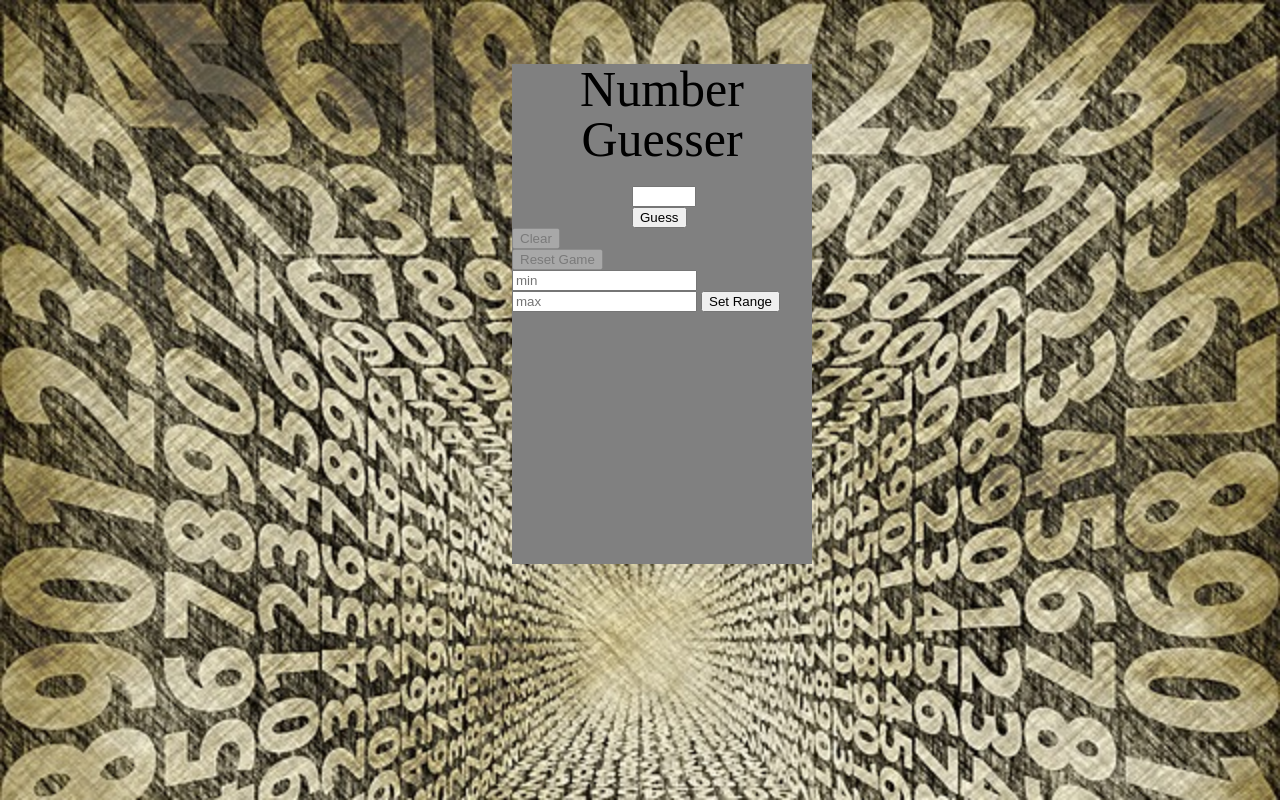
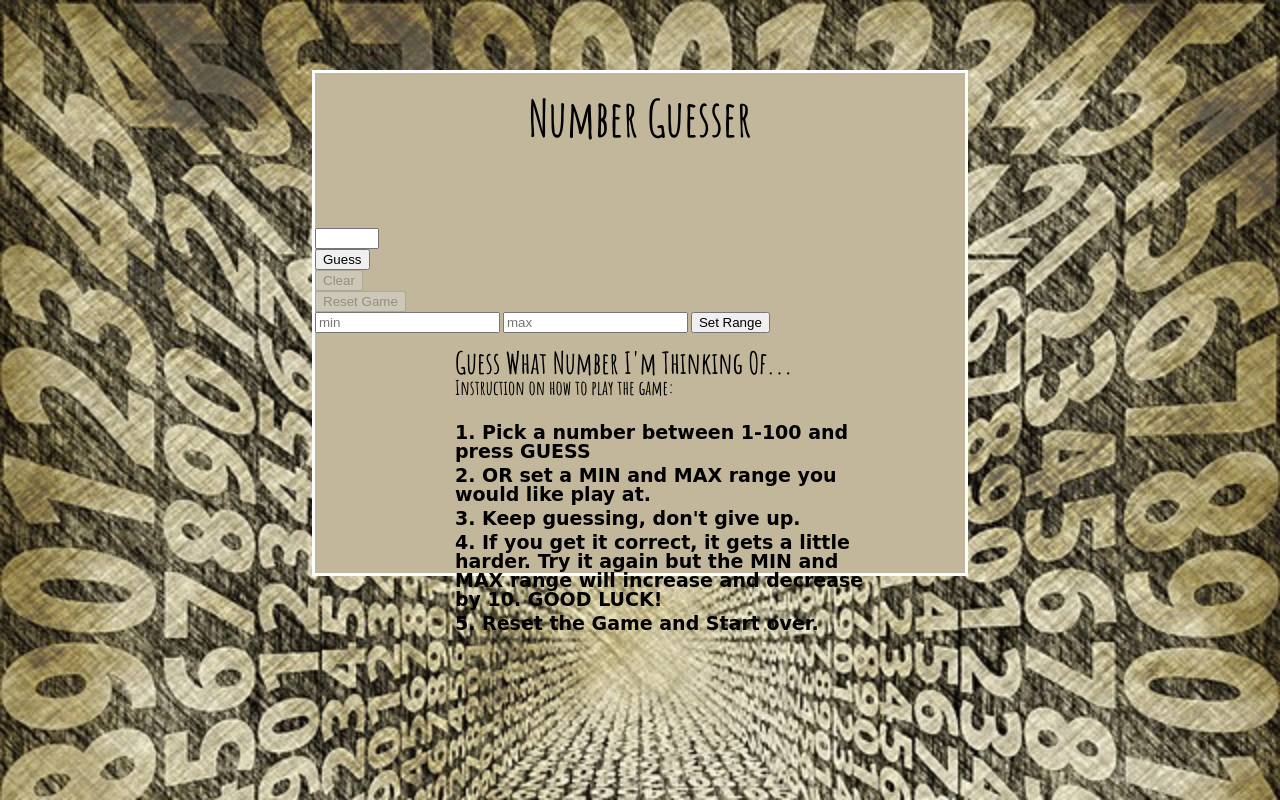
Before and after one commit to Peter-Springer/number-guesser, a plain HTML site: page index.html in a window 1280 px wide. Drawn offline with Linux system fonts and the light colour scheme; a web font is replaced by a local one.

Commit message:
add styling and tidied up some not all index.html

```diff
--- a/index.html
+++ b/index.html
@@ -3,7 +3,9 @@
 <html>
 <head>
   <meta charset="utf-8">
-  <title>Number Guesser!</title>
+  <title>Let's Play a Game!!</title>
+  <link href='https://fonts.googleapis.com/css?family=Amatic+SC:700' rel='stylesheet' type='text/css'>
+  <link href='https://fonts.googleapis.com/css?family=Amatica+SC' rel='stylesheet' type='text/css'>
   <link rel="stylesheet" href="reset.css" media="screen">
   <link rel="stylesheet" href="styles.css" media="screen">
 </head>
@@ -12,9 +14,8 @@
   <section>
 
   <h1>Number Guesser</h1>
-  <div class="output">
 
-  </div>
+  <div class="output"></div>
 
   <div>
     <p class="message"></p>
@@ -25,6 +26,7 @@
   </div>
 
   <button id="guess">Guess</button>
+
   <article>
   <div>
     <button disabled="true" class="clear">Clear</button>
@@ -40,6 +42,25 @@
     <button class="set-min-max">Set Range</button>
   </div>
 
+<ol class="instructions">
+  <h2>Guess What Number I'm Thinking Of...</h2>
+<p>
+  Instruction on how to play the game:
+  <br>
+  <br>
+</p>
+  <li>1. Pick a number between 1-100 and press GUESS </li>
+  <li>2. OR set a MIN and MAX range you would like
+        play at.
+  </li>
+  <li>3. Keep guessing, don't give up. </li>
+  <li>4. If you get it correct, it gets a little harder.
+        Try it again but the MIN and MAX range will increase
+        and decrease by 10. GOOD LUCK!
+  </li>
+  <li>5. Reset the Game and Start over. </li>
+</ol>
+
   <script src="script.js"></script>
 </section>
 </body>
--- a/styles.css
+++ b/styles.css
@@ -1,34 +1,69 @@
 body {
   background: url(images/numbers.jpg) no-repeat;
   background-size: cover;
+  font-family: 'Amatic SC', cursive;
+  font-weight: 900;
 }
 
 section {
-  background: grey;
-  margin-top: 5%;
-  margin-left: 40%;
+  background-color: #C2B79B;
+  margin: auto;
+  margin-top: 70px;
   height: 500px;
-  width: 300px;
-}
-
-#guess, #input-value {
-  margin-left: 40%;
+  width: 650px;
+  border: 3px solid white;
+  position: relative;
 }
 
 h1 {
   font-size: 50px;
+  margin-top: 20px;
   margin-bottom: 2%;
   text-align: center;
 }
 
-.output {
-  margin-bottom: 2%;
-  width: 10px;
-  height: 10px;
-  color: black;
+h2{
+  font-size: 30px;
+  margin-top: 15px;
 }
 
-article {
+.output {
+  width: 15px;
+  height: 52px;
+  margin: auto;
+  color: black;
+  font-size: 300%;
+}
+
+.message{
+  font-size: 150%;
+  height: 20px;
+  width: 100%;
+  margin-left: 137px;
+}
+
+.instructions{
+  position: relative;
+  width: 413px;
+  margin-left: 140px;
+  }
+
+p {
+  font-size: 20px;
+}
+
+li {
+  font-family: 'Amatica SC', cursive;
+  font-size: 19px;
+  margin-top: 5px;
+}
+/* #guess, #input-value {
+  height: 20px;
+  width: 50px;
+  margin:auto;
+} */
+
+/* article {
   display: inline;
   margin: auto;
-}
+} */
```
